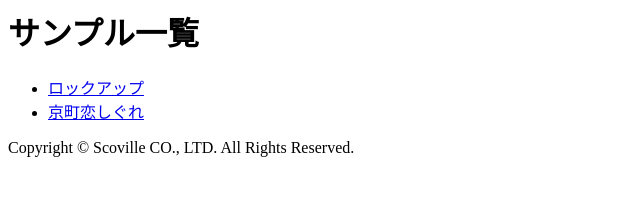
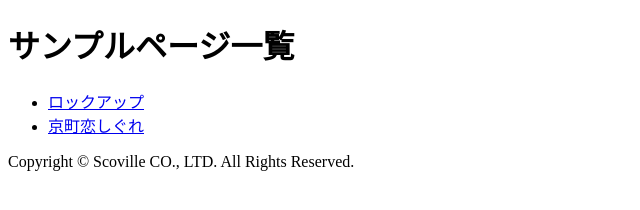
Before and after one commit to scoville/pjti-sample, a plain HTML site: page index.html in a window 1280 px wide. Shown: the whole page, without its empty margins (0-640 px from the left). Drawn offline with nearby package versions, Linux system fonts and the light colour scheme.

Commit message:
Fix index.html

```diff
--- a/index.html
+++ b/index.html
@@ -1,7 +1,3 @@
-<h1>サンプル一覧</h1>
-
-
-
 <!DOCTYPE HTML>
 <html lang="en">
   <head>
@@ -15,6 +11,7 @@
   </head>
 
   <body>
+    <h1>サンプルページ一覧</h1>
     <ul>
       <li>
         <a href="./rockup.html">ロックアップ</a>
```
